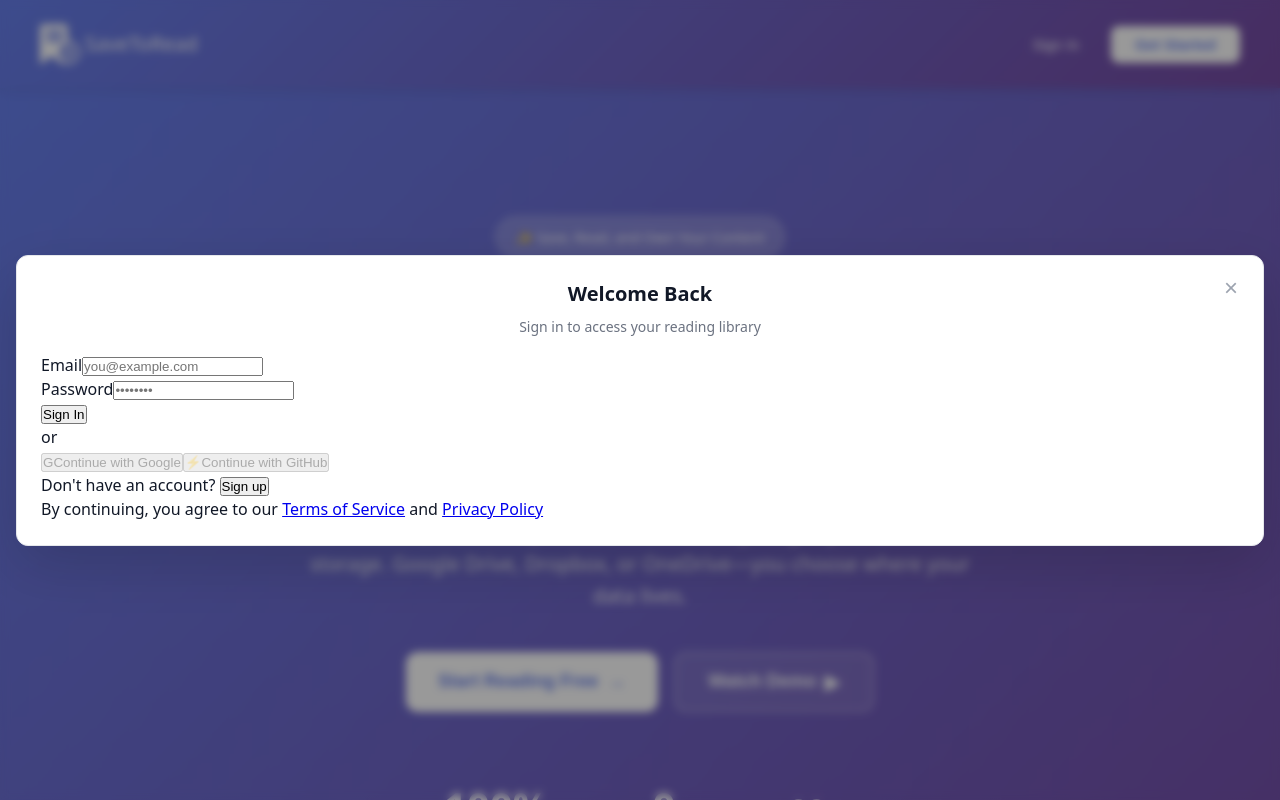
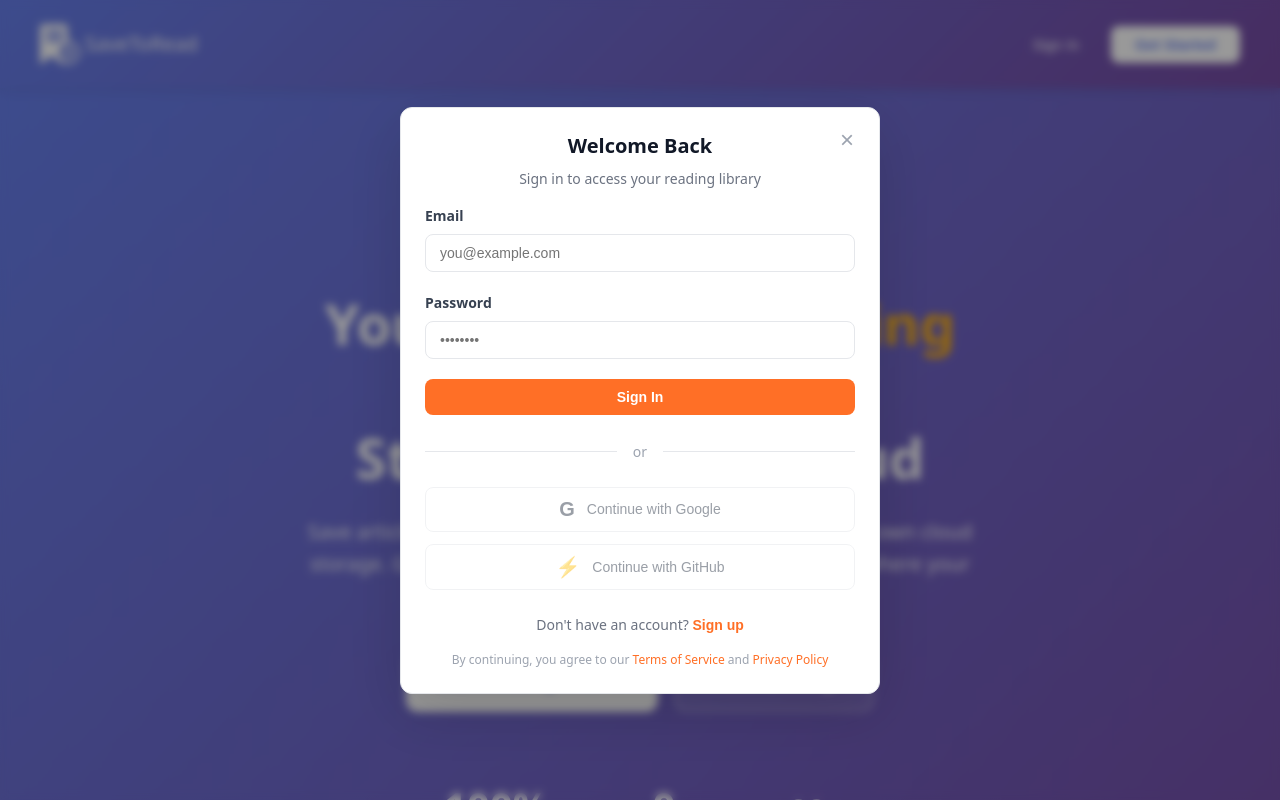
Before and after one commit to yaneyba/SaveToRead, a React (Vite) app in the folder frontend/: page / in a window 1280 px wide. Both pictures are taken after a click on the button "Sign In". Shown: the top 800 px of the page. Built offline with nearby package versions, Linux system fonts and the light colour scheme.

Commit message:
feat: Integrate modal styles and update modal component structure

```diff
--- a/frontend/src/components/Header.tsx
+++ b/frontend/src/components/Header.tsx
@@ -8,7 +8,6 @@ import { useState, useEffect, useRef } from 'react';
 import { Logo } from '@/components/Logo';
 import { InfoModal } from '@/components/InfoModal';
 import { useAuth } from '@/hooks/useAuth';
-import '@/styles/modal.css';
 
 export function Header() {
   const { signOut, user } = useAuth();
--- a/frontend/src/components/SignInModal.tsx
+++ b/frontend/src/components/SignInModal.tsx
@@ -4,7 +4,6 @@
 
 import { useState } from 'react';
 import { useAuth } from '@/hooks/useAuth';
-import '@/styles/modal.css';
 
 interface SignInModalProps {
   mode?: 'signin' | 'signup';
@@ -44,7 +43,7 @@ export function SignInModal({ mode = 'signin', onClose }: SignInModalProps) {
 
   return (
     <div className="modal-overlay" onClick={onClose}>
-      <div className="modal-content" onClick={(e) => e.stopPropagation()}>
+      <div className="modal-content modal-content-md" onClick={(e) => e.stopPropagation()}>
         <button className="modal-close" onClick={onClose}>×</button>
 
         <div className="modal-header">
--- a/frontend/src/main.tsx
+++ b/frontend/src/main.tsx
@@ -5,6 +5,7 @@ import '@/index.css';
 import '@/styles/header.css';
 import '@/styles/footer.css';
 import '@/styles/toast.css';
+import '@/styles/modal.css';
 
 ReactDOM.createRoot(document.getElementById('root')!).render(
   <React.StrictMode>
--- a/frontend/src/styles/modal.css
+++ b/frontend/src/styles/modal.css
@@ -1,5 +1,6 @@
-/* Modal Styles - Reusable Component */
+/* Modal Styles - Reusable Component System */
 
+/* Base Modal */
 .modal-overlay {
   position: fixed;
   top: 0;
@@ -114,6 +115,7 @@
   color: #ef4444;
 }
 
+/* Modal Header */
 .modal-header {
   text-align: center;
   margin-bottom: 1rem;
@@ -134,6 +136,7 @@
   line-height: 1.5;
 }
 
+/* Modal Body */
 .modal-body {
   margin-bottom: 1rem;
   color: #374151;
@@ -226,34 +229,185 @@
   color: #374151;
 }
 
-/* Responsive */
-@media (max-width: 640px) {
-  .modal-content {
-    padding: 1.25rem;
-    margin: 1rem;
+/* Form Styles (for SignInModal) */
+.modal-form {
+  margin-bottom: 1.5rem;
 }
 
-  .modal-title {
-    font-size: 1.125rem;
+.form-group {
+  margin-bottom: 1.25rem;
 }
 
-  .modal-actions {
-    flex-direction: column;
+.form-label {
+  display: block;
+  font-size: 0.875rem;
+  font-weight: 600;
+  color: #374151;
+  margin-bottom: 0.5rem;
 }
 
-  .modal-button {
+.form-input {
   width: 100%;
+  padding: 0.625rem 0.875rem;
+  border: 1px solid #e5e7eb;
+  border-radius: 8px;
+  font-size: 0.875rem;
+  transition: all 0.2s;
 }
 
-  .modal-icon {
-    width: 56px;
-    height: 56px;
+.form-input:focus {
+  outline: none;
+  border-color: #FF6F26;
+  box-shadow: 0 0 0 3px rgba(255, 111, 38, 0.1);
 }
 
-  .modal-icon svg {
-    width: 40px;
-    height: 40px;
+.form-input:disabled {
+  background: #f9fafb;
+  cursor: not-allowed;
+  opacity: 0.6;
 }
+
+.form-hint {
+  font-size: 0.75rem;
+  color: #6b7280;
+  margin-top: 0.375rem;
+}
+
+.form-error {
+  background: #fef2f2;
+  color: #991b1b;
+  padding: 0.75rem 1rem;
+  border-radius: 8px;
+  font-size: 0.875rem;
+  margin-bottom: 1rem;
+  border: 1px solid #fecaca;
+}
+
+.btn-submit {
+  width: 100%;
+  padding: 0.625rem 1rem;
+  background: #FF6F26;
+  color: white;
+  border: none;
+  border-radius: 8px;
+  font-size: 0.875rem;
+  font-weight: 600;
+  cursor: pointer;
+  transition: all 0.2s;
+}
+
+.btn-submit:hover:not(:disabled) {
+  background: #e66520;
+}
+
+.btn-submit:disabled {
+  opacity: 0.6;
+  cursor: not-allowed;
+}
+
+/* Modal Divider */
+.modal-divider {
+  position: relative;
+  text-align: center;
+  margin: 1.5rem 0;
+}
+
+.modal-divider::before {
+  content: '';
+  position: absolute;
+  top: 50%;
+  left: 0;
+  right: 0;
+  height: 1px;
+  background: #e5e7eb;
+}
+
+.modal-divider span {
+  position: relative;
+  background: white;
+  padding: 0 1rem;
+  color: #9ca3af;
+  font-size: 0.875rem;
+}
+
+/* OAuth Buttons */
+.modal-oauth {
+  display: flex;
+  flex-direction: column;
+  gap: 0.75rem;
+  margin-bottom: 1.5rem;
+}
+
+.btn-oauth {
+  width: 100%;
+  padding: 0.625rem 1rem;
+  border: 1px solid #e5e7eb;
+  background: white;
+  color: #374151;
+  border-radius: 8px;
+  font-size: 0.875rem;
+  font-weight: 500;
+  cursor: pointer;
+  display: flex;
+  align-items: center;
+  justify-content: center;
+  gap: 0.75rem;
+  transition: all 0.2s;
+}
+
+.btn-oauth:hover:not(:disabled) {
+  background: #f9fafb;
+  border-color: #d1d5db;
+}
+
+.btn-oauth:disabled {
+  opacity: 0.5;
+  cursor: not-allowed;
+}
+
+.oauth-icon {
+  font-size: 1.25rem;
+  font-weight: 700;
+}
+
+/* Modal Footer */
+.modal-footer {
+  text-align: center;
+  margin-bottom: 1rem;
+}
+
+.modal-footer-text {
+  color: #6b7280;
+  font-size: 0.875rem;
+}
+
+.link-button {
+  background: transparent;
+  border: none;
+  color: #FF6F26;
+  font-weight: 600;
+  cursor: pointer;
+  padding: 0;
+  font-size: 0.875rem;
+}
+
+.link-button:hover {
+  text-decoration: underline;
+}
+
+.modal-terms {
+  text-align: center;
+  font-size: 0.75rem;
+  color: #9ca3af;
+}
+
+.modal-terms a {
+  color: #FF6F26;
+  text-decoration: none;
+}
+
+.modal-terms a:hover {
+  text-decoration: underline;
 }
 
 /* Responsive */
```
Lines whose indentation alone changed are shown as unchanged.
